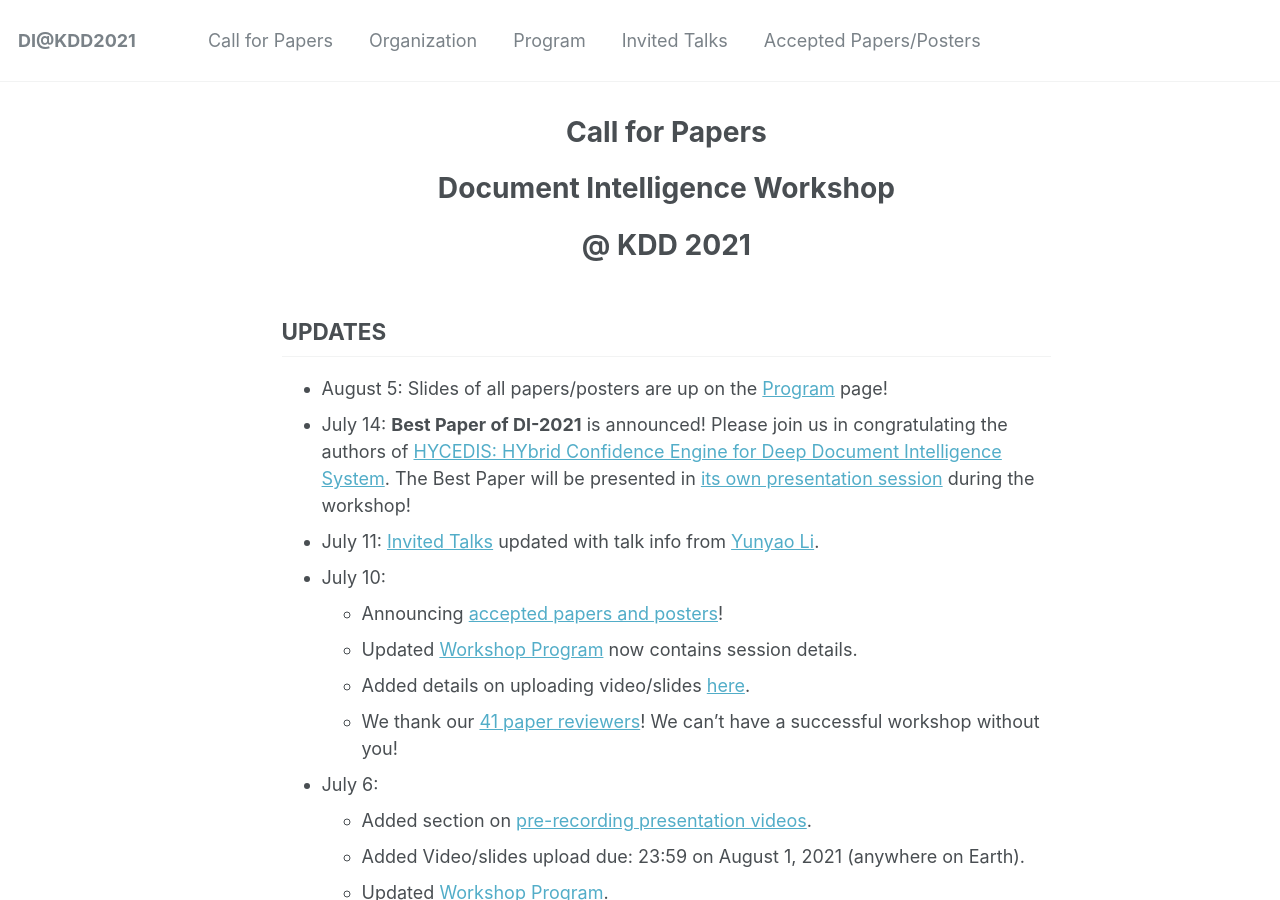
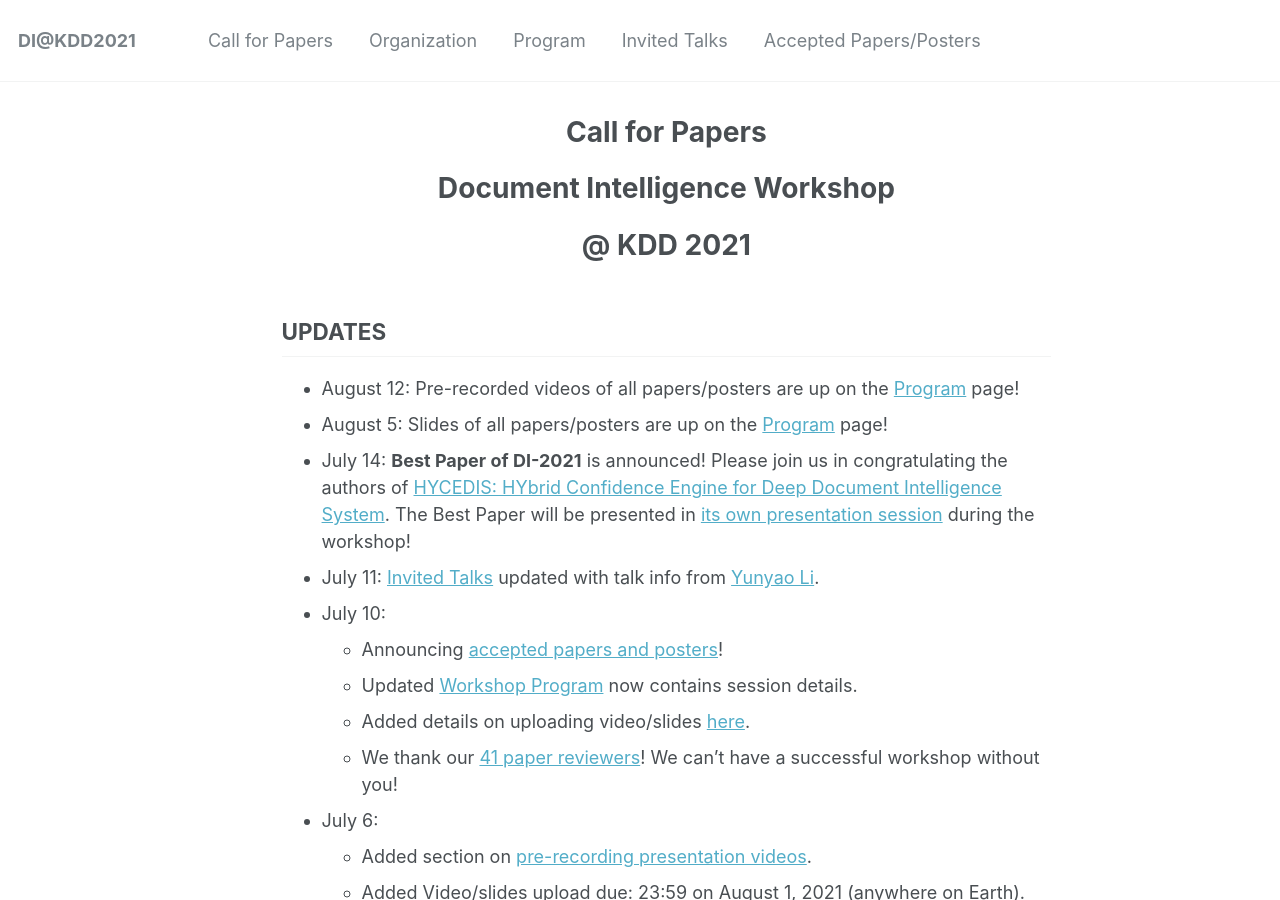
Before and after one commit to document-intelligence/DI-2022, a Jekyll site: the page built from _pages/cfp.md, in a window 1280 px wide and 900 px high. Built offline with Jekyll 4.4.1, drawn with Linux system fonts in a browser that asks for light colours.

Commit message:
Update cfp.md

```diff
--- a/_pages/cfp.md
+++ b/_pages/cfp.md
@@ -11,6 +11,7 @@ redirect_from:
 
 ## UPDATES
 
+- August 12: Pre-recorded videos of all papers/posters are up on the [Program](https://document-intelligence.github.io/DI-2021/program/) page!
 - August 5: Slides of all papers/posters are up on the [Program](https://document-intelligence.github.io/DI-2021/program/) page!
 - July 14: **Best Paper of DI-2021** is announced! Please join us in congratulating the authors of [HYCEDIS: HYbrid Confidence Engine for Deep Document Intelligence System](https://document-intelligence.github.io/DI-2021/papers/#paper_8). The Best Paper will be presented in [its own presentation session](https://document-intelligence.github.io/DI-2021/program/#best_paper) during the workshop!
 - July 11: [Invited Talks](https://document-intelligence.github.io/DI-2021/talks/#talk_yunyao) updated with talk info from [Yunyao Li](https://researcher.watson.ibm.com/researcher/view.php?person=us-yunyaoli).
```
